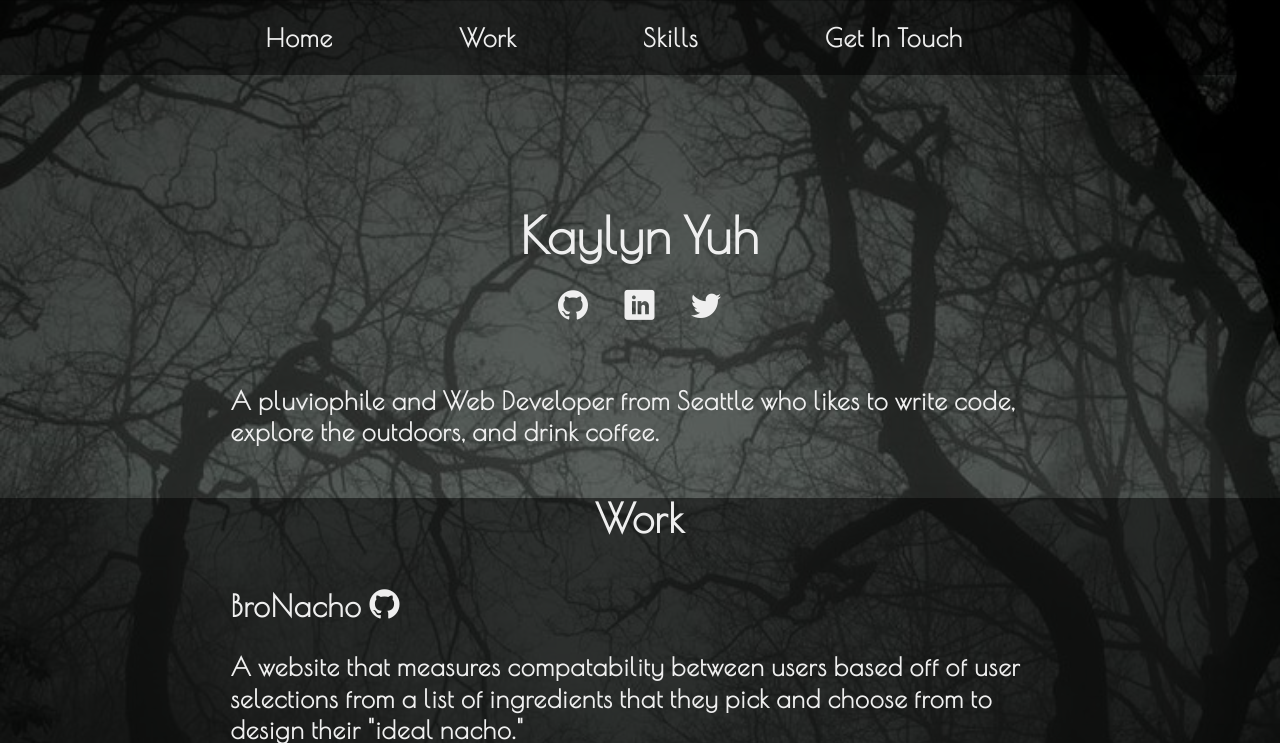
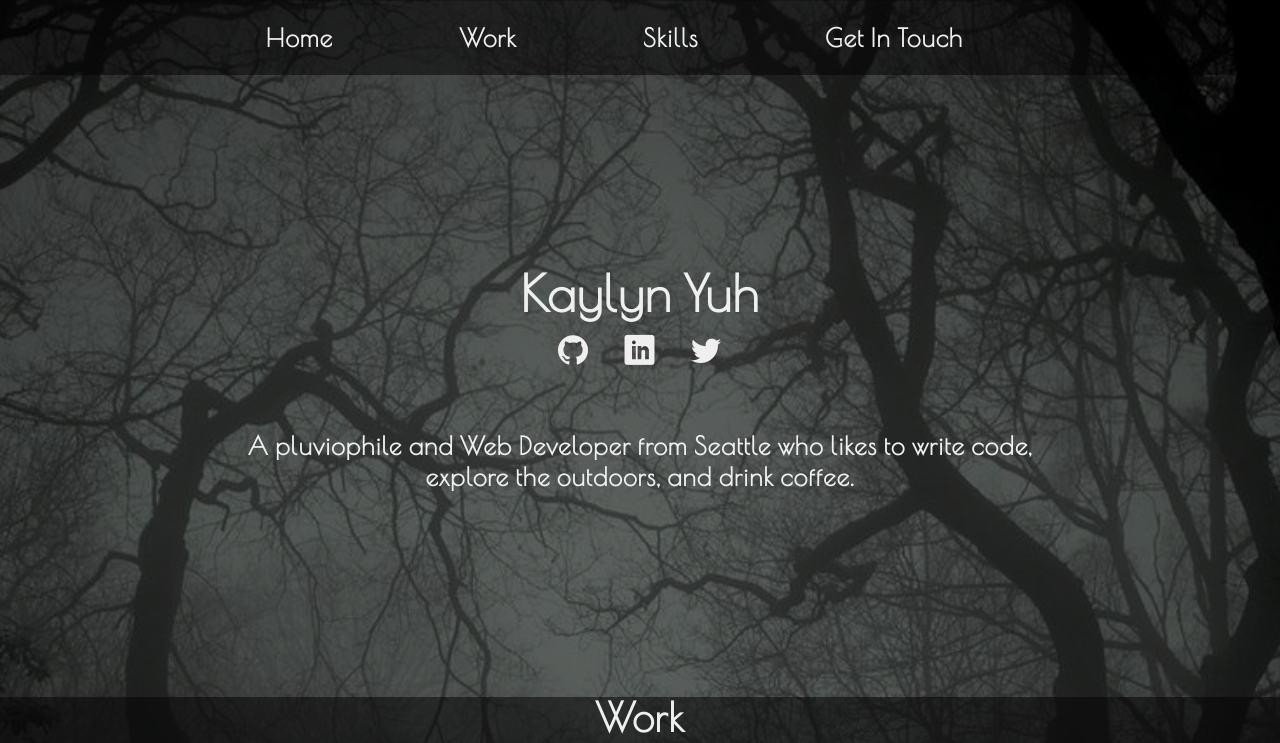
Before and after one commit to kaylynyuh/portfolio, a website: page index.html in a window 1280 px wide. Shown: the top 743 px of the page. Drawn offline with nearby package versions, Linux system fonts and the light colour scheme; files whose address does not match are found by name.

Commit message:
layout corrected for large screen, about paragraph seperated from the other paragraphs

```diff
--- a/css/mediaQueries.css
+++ b/css/mediaQueries.css
@@ -24,7 +24,8 @@
 
   h1.first-name {
     font-size: 2.5em;
-    margin-top: -25%;
+    margin-top: -20%;
+    height: .75em;
   }
 
   h1 {
@@ -50,6 +51,12 @@
     padding: 25px;
   }
 
+
+  section.about p {
+    padding-bottom: 20%;
+    text-align: center;
+  }
+
   .section-content {
     width: 80%;
     margin: 0 auto;
@@ -61,8 +68,7 @@
   }
 
   .section-content p {
-    padding-bottom: 50px;
-    text-align: left;
+    padding-bottom: 5%;
   }
 
   .work {
```
